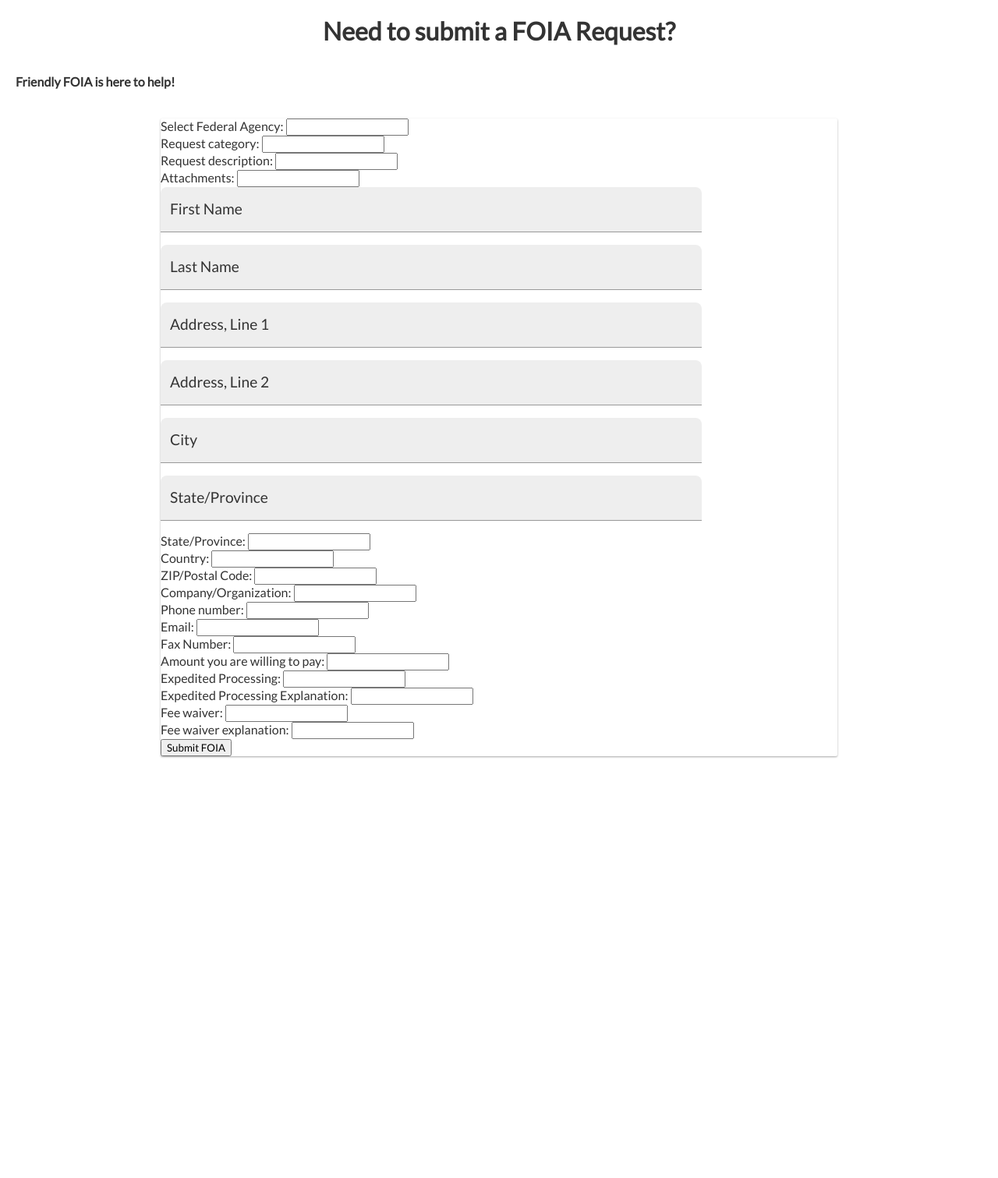
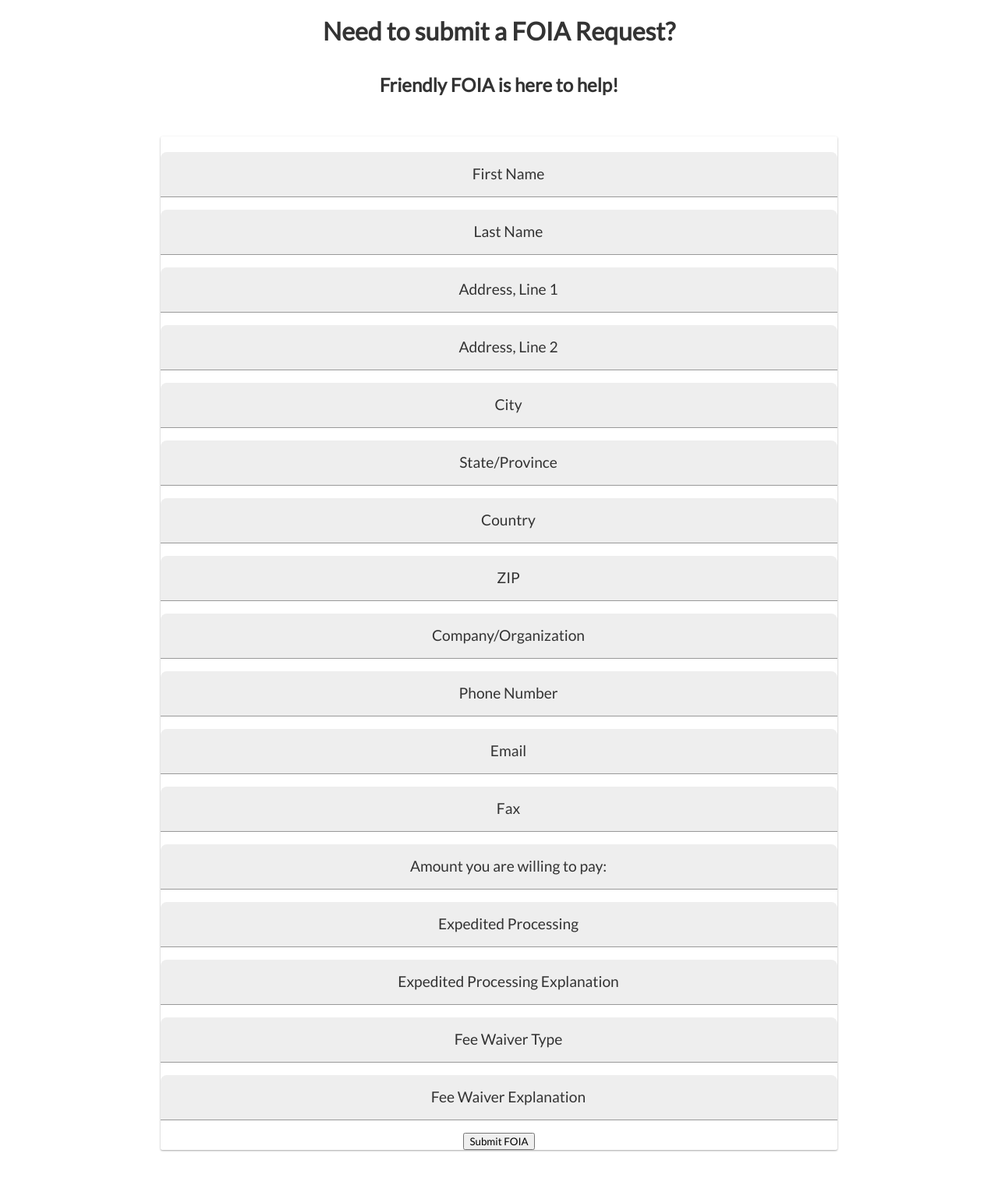
Before and after one commit to searri/friendly-foia, a Flask app: template templates/home.html in a window 1280 px wide. Shown: the whole page at 78% size. Before the commit the page ends 972 px from the top, so only its background shows below. Run offline with Flask 2, Linux system fonts and the light colour scheme; the template is opened without the code that fills it, so the values that code supplies are empty.

Commit message:
final touch ups for presentation

```diff
--- a/FormGetter.py
+++ b/FormGetter.py
@@ -1,4 +1,5 @@
 import requests
+import json
 
 def doForm(id):
 	headers = {
@@ -6,3 +7,6 @@ def doForm(id):
 	}
 
 	response = requests.get('https://api.foia.gov/api/agency_components/' + id + '/request_form', headers=headers)
+	j = json.dumps(response.json())
+	jboi = json.loads(j)
+	print(jboi)
--- a/app.py
+++ b/app.py
@@ -1,5 +1,5 @@
 from flask import Flask, render_template, request
-import Dictionaries
+import Dictionaries, requests, FormGetter
 app = Flask(__name__)
 
 pageHead = '''
@@ -52,6 +52,8 @@ def findagency():
 
 @app.route('/submitform', methods=['POST'])
 def submitform():
+    key = request.form['component']
+    FormGetter.doForm(key)
     return render_template('landingpage.html')
 
 if __name__ == '__main__':
--- a/templates/home.html
+++ b/templates/home.html
@@ -4,20 +4,21 @@
 <head>
     <meta charset="utf-8">
     <title>Friendly FOIA</title>
-    <link rel="stylesheet" href="static/css/main.css">
+    <link rel="stylesheet" href="main.css">
     <link href="https://fonts.googleapis.com/css?family=Lato" rel="stylesheet">
 </head>
 
 <body>
     <h1>Need to submit a FOIA Request?</h1>
-    <h4>Friendly FOIA is here to help!</h4>
+    <h2>Friendly FOIA is here to help!</h2>
     <div style="text-align: center">
         <div class="card card-1" style="width: 70%">
-            <form action="report.php" method="POST" style="text-align: left">
-                Select Federal Agency: <input type="text" name="agency"><br>
-                Request category: <input type="text" name="situation"><br>
-                Request description: <input type="text" name="situation"><br>
-                Attachments: <input type="text" name="desc"><br>
+            <form action="report.php" method="POST">
+                <!-- Select Federal Agency: <input type="text" name="agency"><br> -->
+                <!-- Request category: <input type="text" name="situation"><br> -->
+                <!-- Request description: <input type="text" name="situation"><br> -->
+                <!-- Attachments: <input type="text" name="desc"><br> -->
+                <br>
 
                 <div class="form-field">
                     <div class="form-field__control">
@@ -67,18 +68,89 @@
                     </div>
                 </div>
 
-                State/Province: <input type="text" name="state"><br>
-                Country: <input type="text" name="country"><br>
-                ZIP/Postal Code: <input type="text" name="zip"><br>
-                Company/Organization: <input type="text" name="company"><br>
-                Phone number: <input type="text" name="phone"><br>
-                Email: <input type="text" name="email"><br>
-                Fax Number: <input type="text" name="fax"><br>
-                Amount you are willing to pay: <input type="text" name="amount"><br>
-                Expedited Processing: <input type="text" name="expedited"><br>
-                Expedited Processing Explanation: <input type="text" name="expreditedexp"><br>
-                Fee waiver: <input type="text" name="waivertype"><br>
-                Fee waiver explanation: <input type="text" name="waiverexp"><br>
+                <div class="form-field">
+                    <div class="form-field__control">
+                        <input name="country" type="text" class="form-field__input" value="" placeholder=" " />
+                        <label for="exampleField" class="form-field__label">Country</label>
+                        <div class="form-field__bar"></div>
+                    </div>
+                </div>
+
+                <div class="form-field">
+                    <div class="form-field__control">
+                        <input name="zip" type="text" class="form-field__input" value="" placeholder=" " />
+                        <label for="exampleField" class="form-field__label">ZIP</label>
+                        <div class="form-field__bar"></div>
+                    </div>
+                </div>
+
+                <div class="form-field">
+                    <div class="form-field__control">
+                        <input name="company" type="text" class="form-field__input" value="" placeholder=" " />
+                        <label for="exampleField" class="form-field__label">Company/Organization</label>
+                        <div class="form-field__bar"></div>
+                    </div>
+                </div>
+
+                <div class="form-field">
+                    <div class="form-field__control">
+                        <input name="phone" type="text" class="form-field__input" value="" placeholder=" " />
+                        <label for="exampleField" class="form-field__label">Phone Number</label>
+                        <div class="form-field__bar"></div>
+                    </div>
+                </div>
+
+                <div class="form-field">
+                    <div class="form-field__control">
+                        <input name="email" type="text" class="form-field__input" value="" placeholder=" " />
+                        <label for="exampleField" class="form-field__label">Email</label>
+                        <div class="form-field__bar"></div>
+                    </div>
+                </div>
+                <div class="form-field">
+                    <div class="form-field__control">
+                        <input name="fax" type="text" class="form-field__input" value="" placeholder=" " />
+                        <label for="exampleField" class="form-field__label">Fax</label>
+                        <div class="form-field__bar"></div>
+                    </div>
+                </div>
+                <div class="form-field">
+                    <div class="form-field__control">
+                        <input name="amount" type="text" class="form-field__input" value="" placeholder=" " />
+                        <label for="exampleField" class="form-field__label">Amount you are willing to pay:</label>
+                        <div class="form-field__bar"></div>
+                    </div>
+                </div>
+                <div class="form-field">
+                    <div class="form-field__control">
+                        <input name="expedited" type="text" class="form-field__input" value="" placeholder=" " />
+                        <label for="exampleField" class="form-field__label">Expedited Processing</label>
+                        <div class="form-field__bar"></div>
+                    </div>
+                </div>
+                <div class="form-field">
+                    <div class="form-field__control">
+                        <input name="expeditedexp" type="text" class="form-field__input" value="" placeholder=" " />
+                        <label for="exampleField" class="form-field__label">Expedited Processing Explanation</label>
+                        <div class="form-field__bar"></div>
+                    </div>
+                </div>
+
+                <div class="form-field">
+                    <div class="form-field__control">
+                        <input name="expedited" type="text" class="form-field__input" value="" placeholder=" " />
+                        <label for="exampleField" class="form-field__label">Fee Waiver Type</label>
+                        <div class="form-field__bar"></div>
+                    </div>
+                </div>
+                <div class="form-field">
+                    <div class="form-field__control">
+                        <input name="expeditedexp" type="text" class="form-field__input" value="" placeholder=" " />
+                        <label for="exampleField" class="form-field__label">Fee Waiver Explanation</label>
+                        <div class="form-field__bar"></div>
+                    </div>
+                </div>
+
                 <input type="submit" value="Submit FOIA">
             </form>
         </div>
--- /dev/null
+++ b/templates/main.css
@@ -0,0 +1,136 @@
+* {
+    font-family: 'Lato', sans-serif;
+}
+
+html,
+body {
+    color: #333;
+    font-size: 16px;
+    line-height: 20px;
+}
+
+body {
+    margin: 20px;
+}
+
+h1,
+h2 {
+    line-height: 1.2;
+    margin-bottom: 35px;
+    text-align: center;
+}
+
+.container {
+    margin: 0 auto 35px;
+    max-width: 450px;
+}
+
+/* Actual code example */
+.form-field {
+    display: block;
+    margin-bottom: 16px;
+}
+
+.form-field__label {
+    font-size: 0.75rem;
+    -webkit-transform: translateY(-14px);
+    transform: translateY(-14px);
+    display: block;
+    font-weight: normal;
+    left: 0;
+    margin: 0;
+    padding: 18px 12px 0;
+    position: absolute;
+    top: 0;
+    transition: all 0.4s;
+    width: 100%;
+}
+
+.form-field__control {
+    background: #eee;
+    border-radius: 8px 8px 0 0;
+    overflow: hidden;
+    position: relative;
+    width: 100%;
+}
+
+.form-field__bar {
+    border-bottom: 2px solid #b11adc;
+    bottom: 0;
+    content: "";
+    display: block;
+    left: 0;
+    margin: 0 auto;
+    position: absolute;
+    right: 0;
+    -webkit-transform: scaleX(0);
+    transform: scaleX(0);
+    transition: all 0.4s;
+    width: 1%;
+}
+
+.form-field__input,
+.form-field__textarea {
+    -webkit-appearance: none;
+    -moz-appearance: none;
+    appearance: none;
+    background: transparent;
+    border: 0;
+    border-bottom: 1px solid #999;
+    color: #333;
+    display: block;
+    font-size: 1.2rem;
+    margin-top: 24px;
+    outline: 0;
+    padding: 0 12px 10px 12px;
+    width: 100%;
+}
+
+.form-field__input:-ms-input-placeholder~.form-field__label,
+.form-field__textarea:-ms-input-placeholder~.form-field__label {
+    font-size: 1.2rem;
+    transform: translateY(0);
+}
+
+.form-field__input:placeholder-shown~.form-field__label,
+.form-field__textarea:placeholder-shown~.form-field__label {
+    font-size: 1.2rem;
+    -webkit-transform: translateY(0);
+    transform: translateY(0);
+}
+
+.form-field__input:focus~.form-field__label,
+.form-field__textarea:focus~.form-field__label {
+    color: #b11adc;
+    font-size: 0.75rem;
+    -webkit-transform: translateY(-14px);
+    transform: translateY(-14px);
+}
+
+.form-field__input:focus~.form-field__bar,
+.form-field__textarea:focus~.form-field__bar {
+    border-bottom: 2px solid #b11adc;
+    -webkit-transform: scaleX(150);
+    transform: scaleX(150);
+}
+
+.form-field__textarea {
+    height: 150px;
+}
+
+.card {
+    background: #fff;
+    border-radius: 2px;
+    display: inline-block;
+    margin: 1rem;
+    position: relative;
+}
+
+.card-1 {
+    box-shadow: 0 1px 3px rgba(0, 0, 0, 0.12), 0 1px 2px rgba(0, 0, 0, 0.24);
+    transition: all 0.3s cubic-bezier(.25, .8, .25, 1);
+}
+
+.card-1:hover {
+    box-shadow: 0 14px 28px rgba(0, 0, 0, 0.25), 0 10px 10px rgba(0, 0, 0, 0.22);
+}
```
